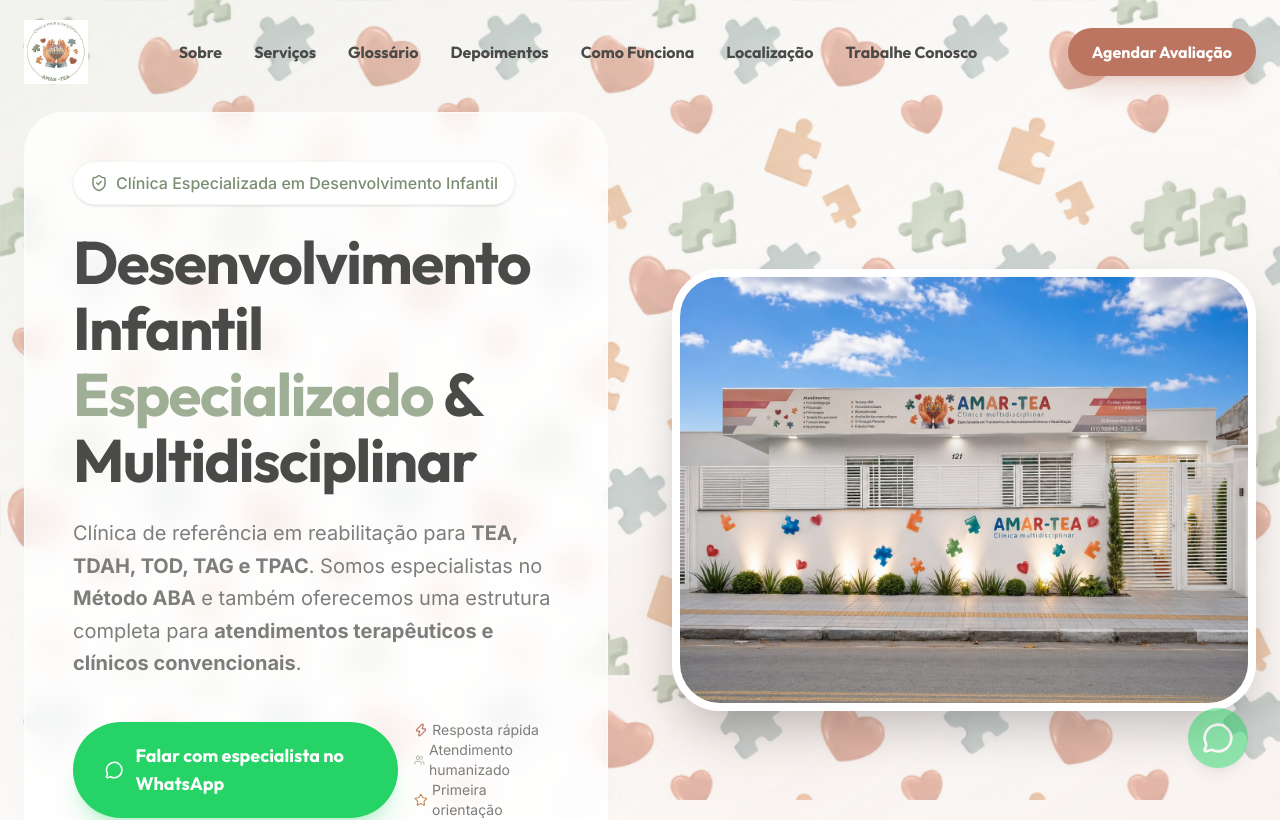
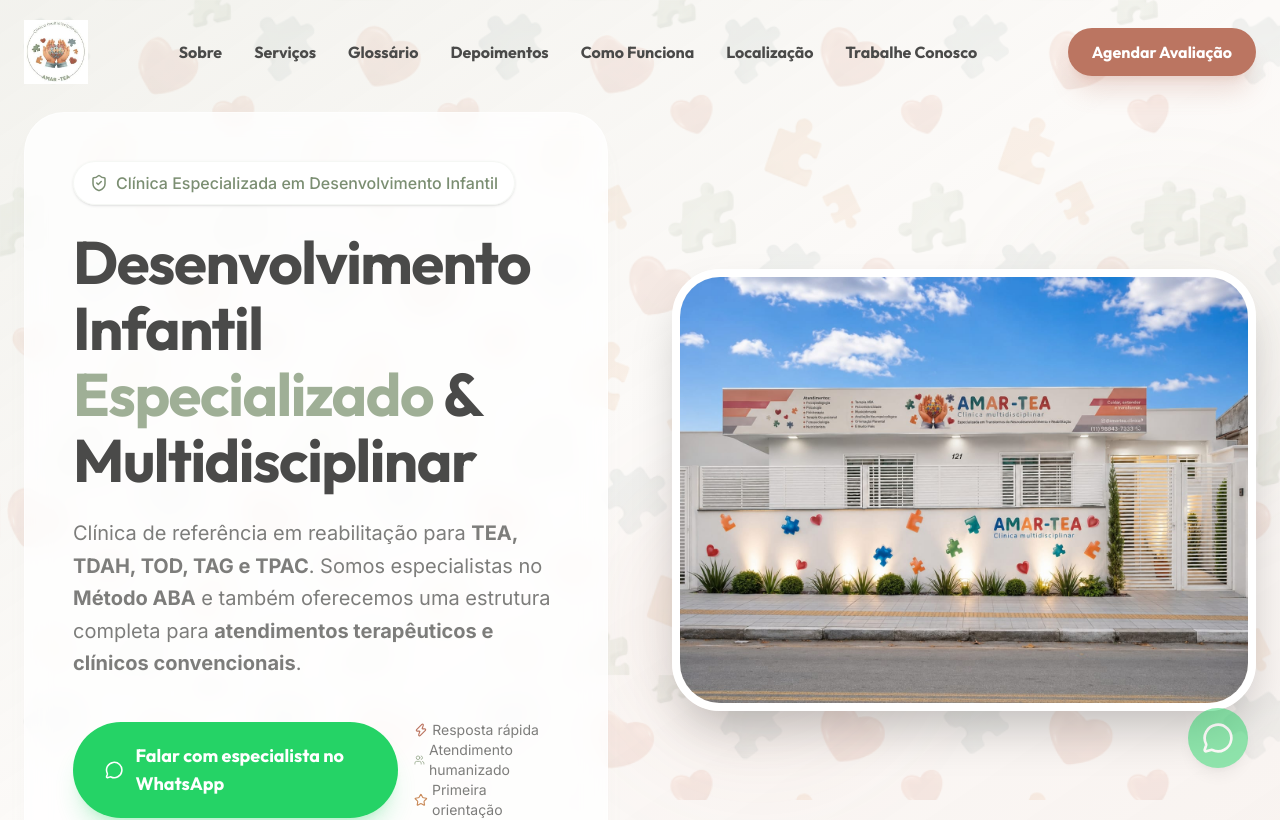
Before and after one commit to mslol21/amartea, a Next.js app: page / in a window 1280 px wide. Shown: the top 820 px of the page. Built offline with nearby package versions, Linux system fonts and the light colour scheme.

Commit message:
style: reduz opacidade do pattern para 10% para suavizar a textura gigante no fundo

```diff
--- a/src/app/layout.tsx
+++ b/src/app/layout.tsx
@@ -35,7 +35,7 @@
   return (
     <html lang="pt-BR" className={`${outfit.variable} ${inter.variable}`}>
       <body className="antialiased font-body relative">
-        <div className="fixed inset-0 w-full h-full bg-brand-pattern opacity-[0.40] mix-blend-multiply pointer-events-none z-0"></div>
+        <div className="fixed inset-0 w-full h-full bg-brand-pattern opacity-[0.10] mix-blend-multiply pointer-events-none z-0"></div>
         <div className="relative z-10 flex flex-col min-h-screen">
           <Header />
           {children}
```
